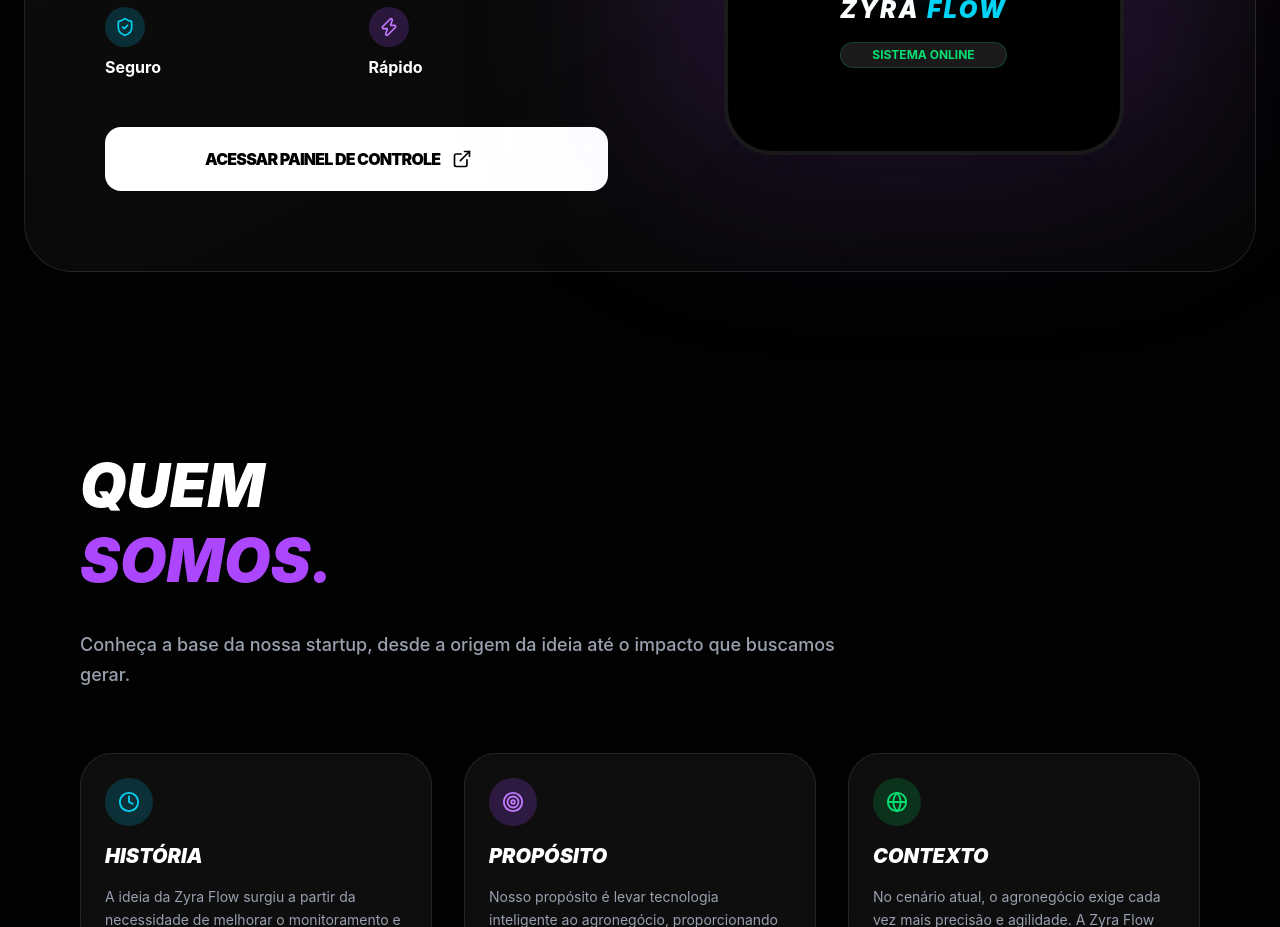
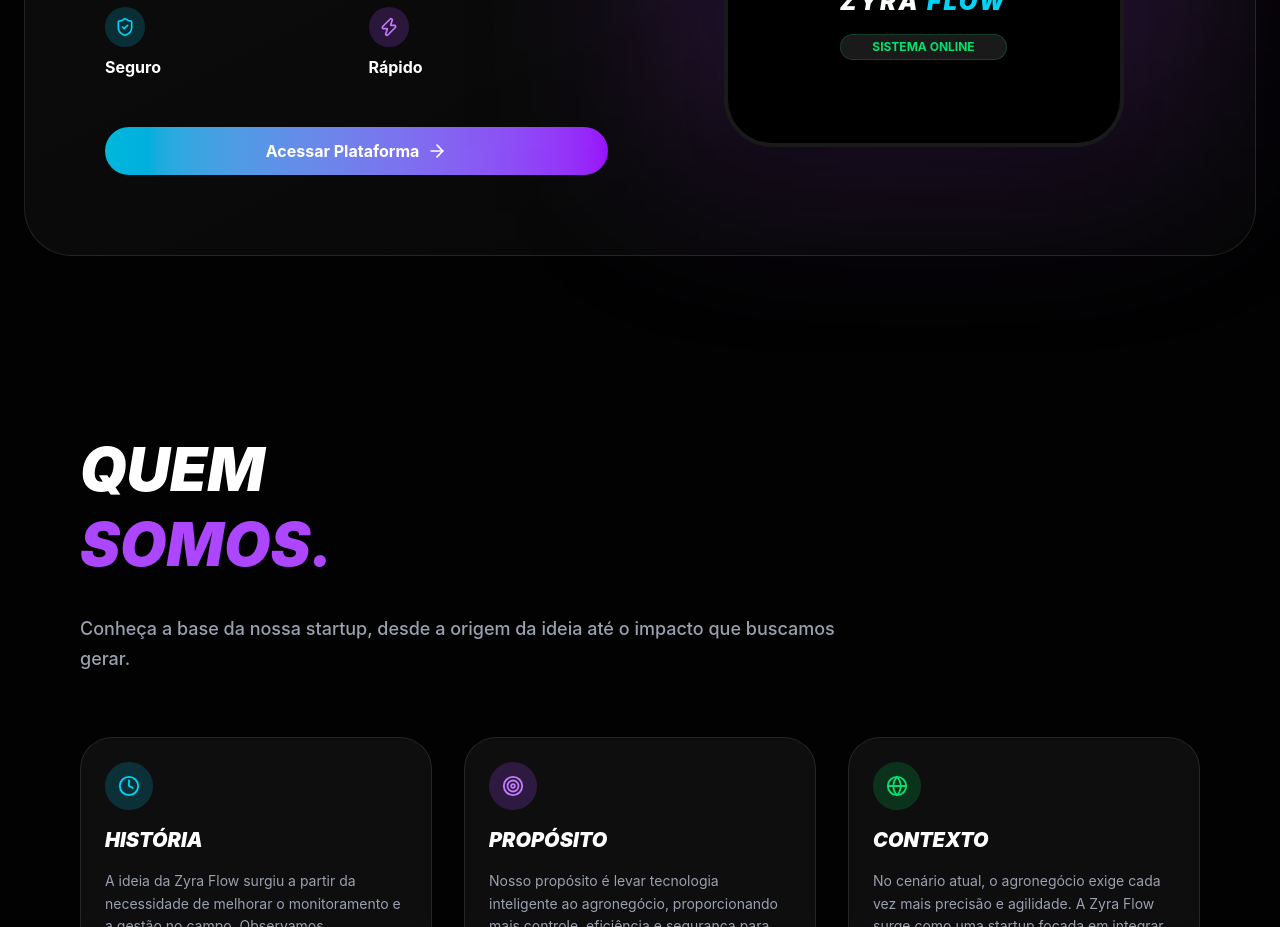
Before and after one commit to l0rrane/site-zyra-atualizado, a React (Vite) app: page / in a window 1280 px wide. Shown: the part 2340-3267 px from the top of the page. Built offline with nearby package versions, Linux system fonts and the light colour scheme; the HTML template or start-up script is replaced by a standard one.

Commit message:
botao ajustado

```diff
--- a/src/sections/appsection.tsx
+++ b/src/sections/appsection.tsx
@@ -1,4 +1,4 @@
-import { ExternalLink, ShieldCheck, Zap } from 'lucide-react';
+import { ArrowRight, ExternalLink, ShieldCheck, Zap } from 'lucide-react';
 import { Link } from "react-router-dom";
 
 const AppSection = () => {
@@ -40,9 +40,14 @@
                 </div>
               </div>
 
-             <Link to="/login" className="bg-white text-black px-25 py-5 rounded-2xl font-black flex items-center gap-3 hover:bg-cyan-400 transition-colors uppercase tracking-tighter">
-  Acessar Painel de Controle <ExternalLink size={20} />
-</Link>
+             <Link to="/login"
+             className="bg-gradient-to-r from-cyan-500 to-purple-600 text-white px-6 py-3 rounded-full font-bold hover:scale-105 transition-all flex items-center justify-center gap-2 group">
+              Acessar Plataforma
+              <ArrowRight
+              size={20}
+              className="group-hover:translate-x-1 transition-transform" />
+              </Link>
+
             </div>
 
             <div className="relative">
```
